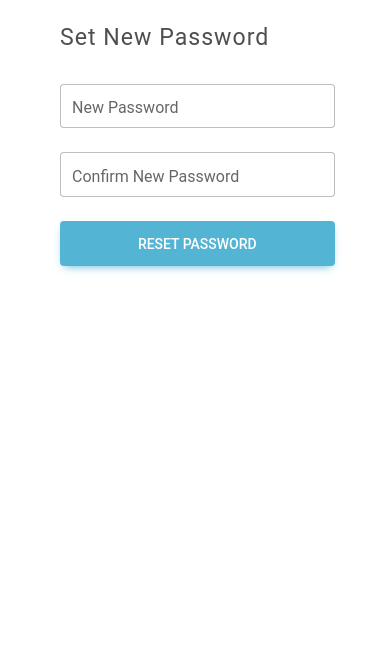
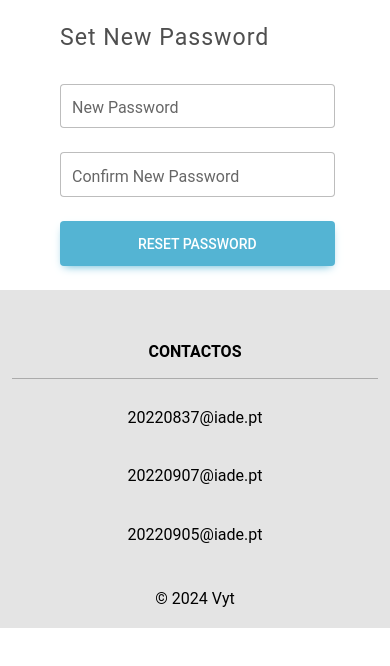
Before and after one commit to SebasRusuu/vyt, a React (Create React App) app in the folder web/: page /reset-password in a window 390 px wide. Shown: the top 666 px of the page. Built offline with nearby package versions, Linux system fonts and the light colour scheme.

Commit message:
footer front-end feito e responsivo

```diff
--- a/web/src/App.tsx
+++ b/web/src/App.tsx
@@ -6,6 +6,7 @@ import Login from './pages/Login';
 import Register from './pages/Register';
 import ResetEmail from './components/ResetEmail';
 import ResetPassword from './components/ResetPassword';
+import Footer from './components/footer';
 import { BrowserRouter as Router, Routes, Route, useLocation } from 'react-router-dom';
 
 
@@ -31,6 +32,7 @@ function AppContent() {
         <Route path="/reset-email" element={<ResetEmail />} />
         <Route path="/reset-password" element={<ResetPassword />} />
       </Routes>
+      <Footer />
     </div>
   );
 }
--- /dev/null
+++ b/web/src/components/footer/footer.css
@@ -0,0 +1,31 @@
+.footer {
+    background-color: #dadadaba;
+    padding: 0px;
+    align-items: center;
+
+  }
+
+.links {
+    display: flex;
+    justify-content: center;
+    align-items: center;
+    padding: 0px;
+    color: black;
+
+  }
+
+.links p{
+    padding: 15px;
+    padding-top: 10px;
+
+}
+
+.container-footer {
+    width: 100%;
+    margin: 0 auto;
+    text-align: center;
+  }
+
+  .links a {
+    text-decoration: none;
+  }
--- /dev/null
+++ b/web/src/components/footer/index.tsx
@@ -0,0 +1,32 @@
+import React from 'react'
+import './footer.css';
+
+function Footer() {
+    return (
+        <div className="container-footer">
+            <footer className="footer text-center text-lg-start text-white">
+                <section className="links">
+                    <div className="container text-center text-md-start mt-1">
+                        <div className="row mt-5">
+                            <div className="col-12">
+                                <h6 className="text-uppercase fw-bold text-center">Contactos</h6>
+                                <hr className="divider text-center" />
+                                <div className="d-flex flex-column flex-md-row justify-content-center">
+                                    <p className="mr-md-3 mb-2 mb-md-0">20220837@iade.pt</p>
+                                    <p className="mr-md-3 mb-2 mb-md-0">20220907@iade.pt</p>
+                                    <p className="mr-md-3 mb-2 mb-md-0">20220905@iade.pt</p>
+                                </div>
+                            </div>
+                        </div>
+                    </div>
+                </section>
+
+                <div className="text-center p-3 text-black">
+                    © 2024 Vyt
+                </div>
+            </footer>
+        </div>
+    );
+}
+
+export default Footer
```
